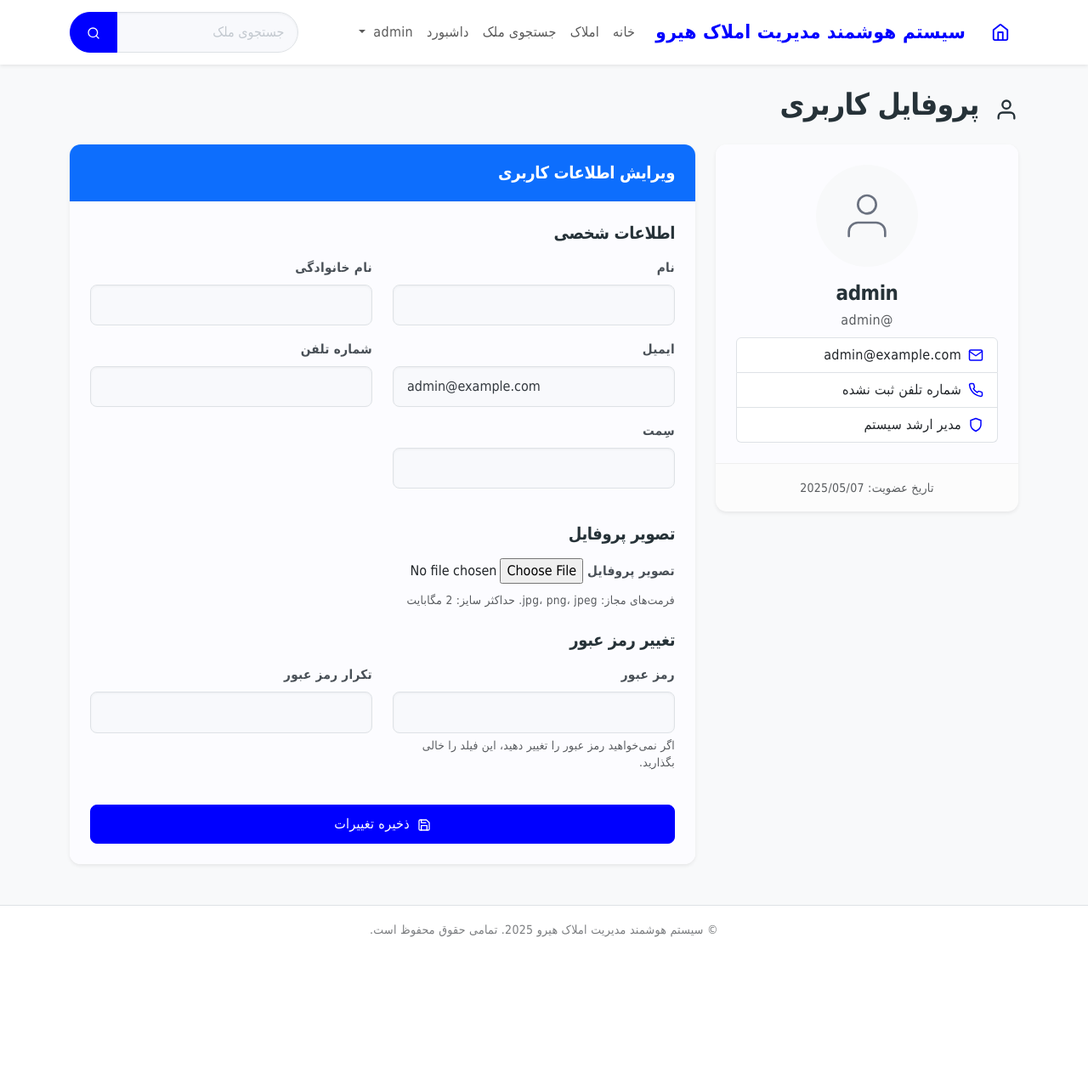
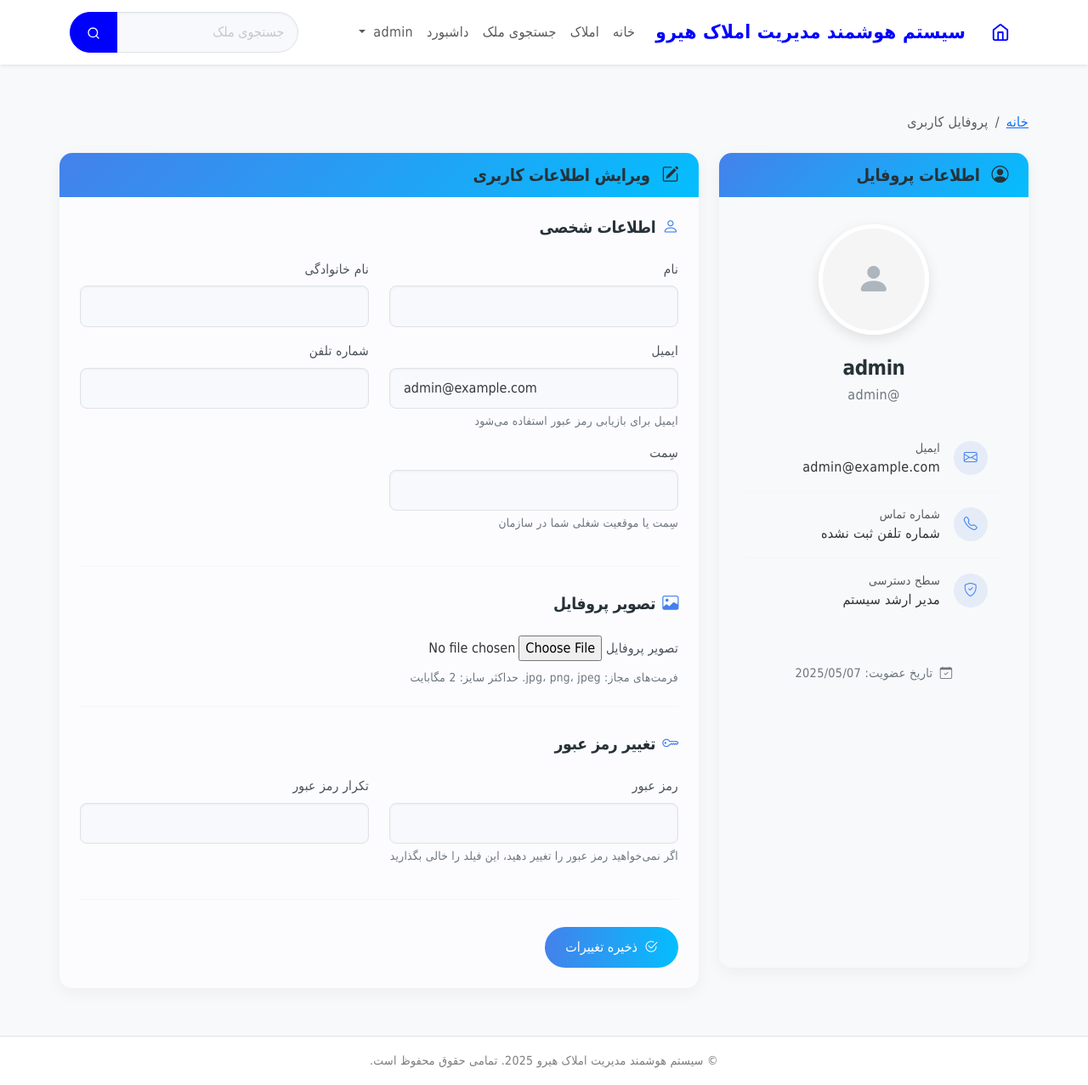
Before and after one commit to moha100h/RealEstateTrackerHiro, a Django app: page /accounts/profile/ in a window 1280 px wide. Shown: the whole page at 85% size. Before the commit the page ends 1103 px from the top, so only its background shows below. Run offline with Django 4.2, Linux system fonts and the light colour scheme; a user stored in the database is signed in; data comes from the database, SQL or seed files in the repository; parts of the project's set-up code (start-up, migrations or seed data) failed here and were passed over; some libraries are stand-ins or nearby versions; some web fonts are replaced.

Commit message:
Enhance user profiles with a visually appealing and modern design
Adds styling and structure to the user profile page using Bootstrap icons and custom CSS.

Replit-Commit-Author: Agent
Replit-Commit-Session-Id: b9cc3b9f-7fb6-4372-9892-ec45d4055544
Replit-Commit-Screenshot-Url: https://storage.googleapis.com/screenshot-production-us-central1/ee98ebf1-3405-4d24-827b-e2cf1f28edc9/35aeb39f-9f13-4ec4-a8cf-06a6bd22a6ec.jpg

```diff
--- a/templates/accounts/profile.html
+++ b/templates/accounts/profile.html
@@ -1,44 +1,258 @@
 {% extends 'base.html' %}
 
+{% block extra_css %}
+<link rel="stylesheet" href="https://cdn.jsdelivr.net/npm/bootstrap-icons@1.11.3/font/bootstrap-icons.min.css">
+<style>
+    .profile-container {
+        padding: 2rem 0;
+    }
+
+    .profile-card {
+        border: none;
+        border-radius: 15px;
+        overflow: hidden;
+        box-shadow: 0 5px 20px rgba(0, 0, 0, 0.05);
+        height: 100%;
+    }
+
+    .profile-header {
+        background-image: linear-gradient(135deg, #4481eb 0%, #04befe 100%);
+        padding: 0.8rem 1.5rem;
+        color: white;
+    }
+
+    .profile-info {
+        padding: 2rem;
+        text-align: center;
+    }
+
+    .profile-avatar {
+        width: 130px;
+        height: 130px;
+        border-radius: 50%;
+        overflow: hidden;
+        margin: 0 auto 1.5rem;
+        border: 5px solid #fff;
+        box-shadow: 0 5px 15px rgba(0, 0, 0, 0.1);
+        position: relative;
+    }
+
+    .profile-avatar img {
+        width: 100%;
+        height: 100%;
+        object-fit: cover;
+    }
+
+    .profile-avatar-placeholder {
+        width: 100%;
+        height: 100%;
+        background-color: #f5f5f5;
+        display: flex;
+        align-items: center;
+        justify-content: center;
+        color: #adb5bd;
+    }
+
+    .profile-name {
+        font-size: 1.5rem;
+        font-weight: 700;
+        margin-bottom: 0.25rem;
+    }
+
+    .profile-username {
+        color: #6c757d;
+        margin-bottom: 1rem;
+    }
+
+    .profile-position {
+        margin-bottom: 1.5rem;
+    }
+
+    .profile-position-badge {
+        background: linear-gradient(to right, #4481eb, #04befe);
+        color: white;
+        border-radius: 50px;
+        padding: 0.5rem 1.5rem;
+        font-weight: 500;
+        font-size: 0.9rem;
+        box-shadow: 0 5px 10px rgba(0, 0, 0, 0.1);
+    }
+
+    .profile-info-list {
+        text-align: right;
+        margin-top: 1.5rem;
+    }
+
+    .profile-info-item {
+        padding: 1rem;
+        border-bottom: 1px solid #f5f5f5;
+        display: flex;
+        align-items: center;
+    }
+
+    .profile-info-item:last-child {
+        border-bottom: none;
+    }
+
+    .profile-info-icon {
+        width: 40px;
+        height: 40px;
+        border-radius: 50%;
+        display: flex;
+        align-items: center;
+        justify-content: center;
+        background-color: rgba(68, 129, 235, 0.1);
+        color: #4481eb;
+        margin-left: 1rem;
+    }
+
+    .profile-footer {
+        background-color: #f8f9fa;
+        padding: 1rem;
+        text-align: center;
+        color: #6c757d;
+        font-size: 0.9rem;
+    }
+
+    .form-section {
+        margin-bottom: 2rem;
+        border-bottom: 1px solid #f5f5f5;
+        padding-bottom: 1.5rem;
+    }
+
+    .form-section:last-child {
+        border-bottom: none;
+        margin-bottom: 0;
+    }
+
+    .form-section-title {
+        font-size: 1.2rem;
+        font-weight: 600;
+        margin-bottom: 1.5rem;
+        display: flex;
+        align-items: center;
+    }
+
+    .form-section-title i {
+        margin-left: 0.5rem;
+        color: #4481eb;
+    }
+
+    .form-label {
+        font-weight: 500;
+        color: #495057;
+    }
+
+    .avatar-preview {
+        position: relative;
+        border-radius: 10px;
+        overflow: hidden;
+        transition: all 0.3s;
+        margin-bottom: 1rem;
+        max-width: 200px;
+    }
+
+    .avatar-preview img {
+        width: 100%;
+        border-radius: 10px;
+    }
+
+    .avatar-preview:hover {
+        transform: scale(1.03);
+        box-shadow: 0 8px 15px rgba(0, 0, 0, 0.1);
+    }
+
+    .save-button {
+        background: linear-gradient(to right, #4481eb, #04befe);
+        border: none;
+        border-radius: 50px;
+        color: white;
+        font-weight: 500;
+        padding: 0.75rem 1.5rem;
+        transition: all 0.3s;
+        display: flex;
+        align-items: center;
+        justify-content: center;
+        gap: 0.5rem;
+    }
+
+    .save-button:hover {
+        transform: translateY(-3px);
+        box-shadow: 0 8px 25px rgba(0, 0, 0, 0.1);
+    }
+</style>
+{% endblock %}
+
 {% block content %}
-<div class="container">
-    <div class="d-flex justify-content-between align-items-center mb-4">
-        <h1 class="mb-0">
-            <svg xmlns="http://www.w3.org/2000/svg" width="28" height="28" viewBox="0 0 24 24" fill="none" stroke="currentColor" stroke-width="2" stroke-linecap="round" stroke-linejoin="round" class="feather feather-user me-2"><path d="M20 21v-2a4 4 0 0 0-4-4H8a4 4 0 0 0-4 4v2"></path><circle cx="12" cy="7" r="4"></circle></svg>
-            پروفایل کاربری
-        </h1>
+<div class="container profile-container">
+    <div class="mb-4">
+        <nav aria-label="breadcrumb">
+            <ol class="breadcrumb">
+                <li class="breadcrumb-item"><a href="{% url 'home' %}">خانه</a></li>
+                <li class="breadcrumb-item active">پروفایل کاربری</li>
+            </ol>
+        </nav>
     </div>
 
     <div class="row">
+        <!-- کارت اطلاعات پروفایل -->
         <div class="col-lg-4 mb-4">
-            <div class="card shadow-sm text-center">
-                <div class="card-body">
+            <div class="profile-card">
+                <div class="profile-header">
+                    <h5 class="mb-0">
+                        <i class="bi bi-person-circle me-2"></i>
+                        اطلاعات پروفایل
+                    </h5>
+                </div>
+
+                <div class="profile-info">
+                    <div class="profile-avatar">
                         {% if user.profile.avatar %}
-                    <img src="{{ user.profile.avatar.url }}" alt="{{ user.get_full_name }}" class="rounded-circle mb-3" style="width: 120px; height: 120px; object-fit: cover;">
+                        <img src="{{ user.profile.avatar.url }}" alt="{{ user.get_full_name }}">
                         {% else %}
-                    <div class="rounded-circle bg-light d-flex align-items-center justify-content-center mx-auto mb-3" style="width: 120px; height: 120px;">
-                        <svg xmlns="http://www.w3.org/2000/svg" width="64" height="64" viewBox="0 0 24 24" fill="none" stroke="currentColor" stroke-width="1" stroke-linecap="round" stroke-linejoin="round" class="feather feather-user text-secondary"><path d="M20 21v-2a4 4 0 0 0-4-4H8a4 4 0 0 0-4 4v2"></path><circle cx="12" cy="7" r="4"></circle></svg>
+                        <div class="profile-avatar-placeholder">
+                            <i class="bi bi-person-fill fs-1"></i>
+                        </div>
+                        {% endif %}
+                    </div>
+
+                    <h3 class="profile-name">{{ user.get_full_name|default:user.username }}</h3>
+                    <div class="profile-username">@{{ user.username }}</div>
+
+                    {% if user.profile.position %}
+                    <div class="profile-position">
+                        <span class="profile-position-badge">{{ user.profile.position }}</span>
                     </div>
                     {% endif %}
 
-                    <h4 class="mb-1">{{ user.get_full_name|default:user.username }}</h4>
-                    <p class="text-muted mb-2">@{{ user.username }}</p>
+                    <div class="profile-info-list">
+                        <div class="profile-info-item">
+                            <div class="profile-info-icon">
+                                <i class="bi bi-envelope"></i>
+                            </div>
+                            <div>
+                                <div class="small text-muted">ایمیل</div>
+                                <div class="fw-medium">{{ user.email|default:"ایمیل ثبت نشده" }}</div>
+                            </div>
+                        </div>
 
-                    {% if user.profile.position %}
-                    <div class="badge bg-primary mb-3">{{ user.profile.position }}</div>
-                    {% endif %}
+                        <div class="profile-info-item">
+                            <div class="profile-info-icon">
+                                <i class="bi bi-telephone"></i>
+                            </div>
+                            <div>
+                                <div class="small text-muted">شماره تماس</div>
+                                <div class="fw-medium">{{ user.profile.phone|default:"شماره تلفن ثبت نشده" }}</div>
+                            </div>
+                        </div>
 
-                    <div class="list-group text-start">
-                        <div class="list-group-item d-flex align-items-center">
-                            <svg xmlns="http://www.w3.org/2000/svg" width="18" height="18" viewBox="0 0 24 24" fill="none" stroke="currentColor" stroke-width="2" stroke-linecap="round" stroke-linejoin="round" class="feather feather-mail text-primary me-2"><path d="M4 4h16c1.1 0 2 .9 2 2v12c0 1.1-.9 2-2 2H4c-1.1 0-2-.9-2-2V6c0-1.1.9-2 2-2z"></path><polyline points="22,6 12,13 2,6"></polyline></svg>
-                            {{ user.email|default:"ایمیل ثبت نشده" }}
+                        <div class="profile-info-item">
+                            <div class="profile-info-icon">
+                                <i class="bi bi-shield-check"></i>
                             </div>
-                        <div class="list-group-item d-flex align-items-center">
-                            <svg xmlns="http://www.w3.org/2000/svg" width="18" height="18" viewBox="0 0 24 24" fill="none" stroke="currentColor" stroke-width="2" stroke-linecap="round" stroke-linejoin="round" class="feather feather-phone text-primary me-2"><path d="M22 16.92v3a2 2 0 0 1-2.18 2 19.79 19.79 0 0 1-8.63-3.07 19.5 19.5 0 0 1-6-6 19.79 19.79 0 0 1-3.07-8.67A2 2 0 0 1 4.11 2h3a2 2 0 0 1 2 1.72 12.84 12.84 0 0 0 .7 2.81 2 2 0 0 1-.45 2.11L8.09 9.91a16 16 0 0 0 6 6l1.27-1.27a2 2 0 0 1 2.11-.45 12.84 12.84 0 0 0 2.81.7A2 2 0 0 1 22 16.92z"></path></svg>
-                            {{ user.profile.phone|default:"شماره تلفن ثبت نشده" }}
-                        </div>
-                        <div class="list-group-item d-flex align-items-center">
-                            <svg xmlns="http://www.w3.org/2000/svg" width="18" height="18" viewBox="0 0 24 24" fill="none" stroke="currentColor" stroke-width="2" stroke-linecap="round" stroke-linejoin="round" class="feather feather-shield text-primary me-2"><path d="M12 22s8-4 8-10V5l-8-3-8 3v7c0 6 8 10 8 10z"></path></svg>
+                            <div>
+                                <div class="small text-muted">سطح دسترسی</div>
+                                <div class="fw-medium">
                                     {% if user.is_superuser %}
                                     مدیر ارشد سیستم
                                     {% elif user.profile.is_super_admin %}
@@ -53,31 +267,49 @@
                                 </div>
                             </div>
                         </div>
-                <div class="card-footer text-center py-3">
-                    <span class="text-muted small">تاریخ عضویت: {{ user.date_joined|date:"Y/m/d" }}</span>
+                    </div>
+                </div>
+
+                <div class="profile-footer">
+                    <i class="bi bi-calendar-check me-1"></i>
+                    تاریخ عضویت: {{ user.date_joined|date:"Y/m/d" }}
                 </div>
             </div>
         </div>
 
+        <!-- فرم ویرایش پروفایل -->
         <div class="col-lg-8">
-            <div class="card shadow-sm">
-                <div class="card-header bg-primary text-white">
-                    <h5 class="card-title mb-0">ویرایش اطلاعات کاربری</h5>
+            <div class="profile-card">
+                <div class="profile-header">
+                    <h5 class="mb-0">
+                        <i class="bi bi-pencil-square me-2"></i>
+                        ویرایش اطلاعات کاربری
+                    </h5>
                 </div>
-                <div class="card-body">
+
+                <div class="card-body p-4">
                     <form method="post" enctype="multipart/form-data">
                         {% csrf_token %}
 
                         {% if user_form.errors or profile_form.errors %}
                         <div class="alert alert-danger">
-                            <h5 class="alert-heading">خطاهای فرم را برطرف کنید:</h5>
+                            <h5 class="alert-heading">
+                                <i class="bi bi-exclamation-triangle-fill me-2"></i>
+                                خطاهای فرم را برطرف کنید:
+                            </h5>
                             {{ user_form.errors }}
                             {{ profile_form.errors }}
                         </div>
                         {% endif %}
 
-                        <h5 class="mb-3">اطلاعات شخصی</h5>
-                        <div class="row mb-4">
+                        <!-- اطلاعات شخصی -->
+                        <div class="form-section">
+                            <h5 class="form-section-title">
+                                <i class="bi bi-person"></i>
+                                اطلاعات شخصی
+                            </h5>
+
+                            <div class="row">
                                 <div class="col-md-6 mb-3">
                                     <label for="{{ user_form.first_name.id_for_label }}" class="form-label">{{ user_form.first_name.label }}</label>
                                     {{ user_form.first_name }}
@@ -89,6 +321,7 @@
                                 <div class="col-md-6 mb-3">
                                     <label for="{{ user_form.email.id_for_label }}" class="form-label">{{ user_form.email.label }}</label>
                                     {{ user_form.email }}
+                                    <div class="form-text">ایمیل برای بازیابی رمز عبور استفاده می‌شود</div>
                                 </div>
                                 <div class="col-md-6 mb-3">
                                     <label for="{{ profile_form.phone.id_for_label }}" class="form-label">{{ profile_form.phone.label }}</label>
@@ -97,38 +330,56 @@
                                 <div class="col-md-6 mb-3">
                                     <label for="{{ profile_form.position.id_for_label }}" class="form-label">{{ profile_form.position.label }}</label>
                                     {{ profile_form.position }}
+                                    <div class="form-text">سِمت یا موقعیت شغلی شما در سازمان</div>
+                                </div>
                             </div>
                         </div>
 
-                        <h5 class="mb-3">تصویر پروفایل</h5>
-                        <div class="mb-4">
+                        <!-- تصویر پروفایل -->
+                        <div class="form-section">
+                            <h5 class="form-section-title">
+                                <i class="bi bi-image"></i>
+                                تصویر پروفایل
+                            </h5>
+
+                            <div class="row">
+                                <div class="col-md-8">
                                     <label for="{{ profile_form.avatar.id_for_label }}" class="form-label">{{ profile_form.avatar.label }}</label>
                                     {% if user.profile.avatar %}
-                            <div class="mb-2">
-                                <img src="{{ user.profile.avatar.url }}" alt="تصویر پروفایل فعلی" class="img-thumbnail" style="max-height: 100px;">
-                                <p class="small text-muted">تصویر پروفایل فعلی</p>
+                                    <div class="avatar-preview">
+                                        <img src="{{ user.profile.avatar.url }}" alt="تصویر پروفایل فعلی" class="img-fluid">
                                     </div>
                                     {% endif %}
+
                                     {{ profile_form.avatar }}
-                            <div class="form-text text-muted">فرمت‌های مجاز: jpg، png، jpeg. حداکثر سایز: 2 مگابایت</div>
+                                    <div class="form-text">فرمت‌های مجاز: jpg، png، jpeg. حداکثر سایز: 2 مگابایت</div>
+                                </div>
+                            </div>
                         </div>
 
-                        <h5 class="mb-3">تغییر رمز عبور</h5>
-                        <div class="row mb-4">
+                        <!-- تغییر رمز عبور -->
+                        <div class="form-section">
+                            <h5 class="form-section-title">
+                                <i class="bi bi-key"></i>
+                                تغییر رمز عبور
+                            </h5>
+
+                            <div class="row">
                                 <div class="col-md-6 mb-3">
                                     <label for="{{ user_form.password.id_for_label }}" class="form-label">{{ user_form.password.label }}</label>
                                     {{ user_form.password }}
-                                <div class="form-text text-muted">اگر نمی‌خواهید رمز عبور را تغییر دهید، این فیلد را خالی بگذارید.</div>
+                                    <div class="form-text">اگر نمی‌خواهید رمز عبور را تغییر دهید، این فیلد را خالی بگذارید</div>
                                 </div>
                                 <div class="col-md-6 mb-3">
                                     <label for="{{ user_form.confirm_password.id_for_label }}" class="form-label">{{ user_form.confirm_password.label }}</label>
                                     {{ user_form.confirm_password }}
                                 </div>
                             </div>
+                        </div>
 
-                        <div class="d-grid">
-                            <button type="submit" class="btn btn-primary">
-                                <svg xmlns="http://www.w3.org/2000/svg" width="16" height="16" viewBox="0 0 24 24" fill="none" stroke="currentColor" stroke-width="2" stroke-linecap="round" stroke-linejoin="round" class="feather feather-save me-1"><path d="M19 21H5a2 2 0 0 1-2-2V5a2 2 0 0 1 2-2h11l5 5v11a2 2 0 0 1-2 2z"></path><polyline points="17 21 17 13 7 13 7 21"></polyline><polyline points="7 3 7 8 15 8"></polyline></svg>
+                        <div class="text-center mt-4">
+                            <button type="submit" class="save-button">
+                                <i class="bi bi-check2-circle"></i>
                                 ذخیره تغییرات
                             </button>
                         </div>
```
Lines whose indentation alone changed are shown as unchanged.
